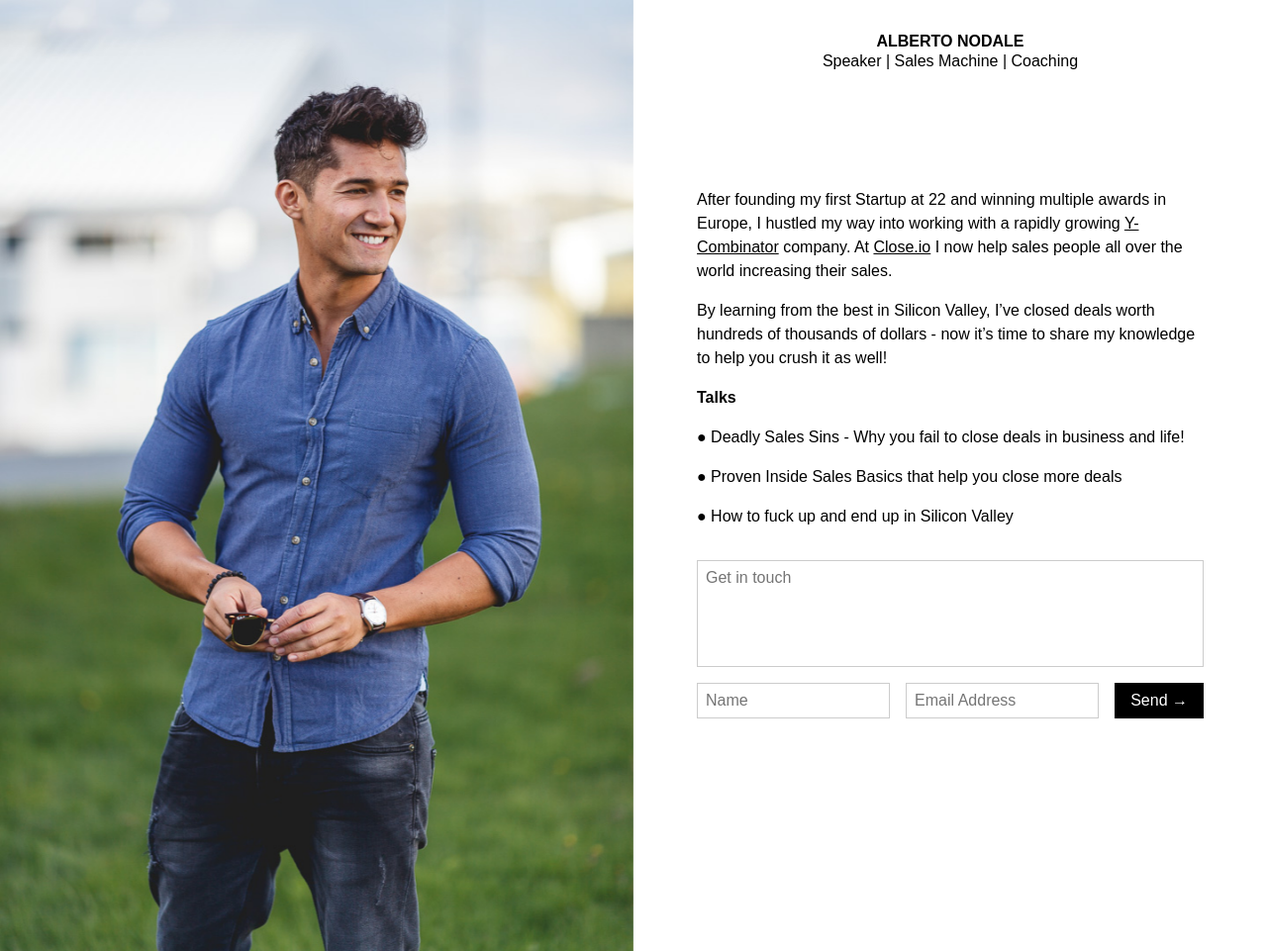
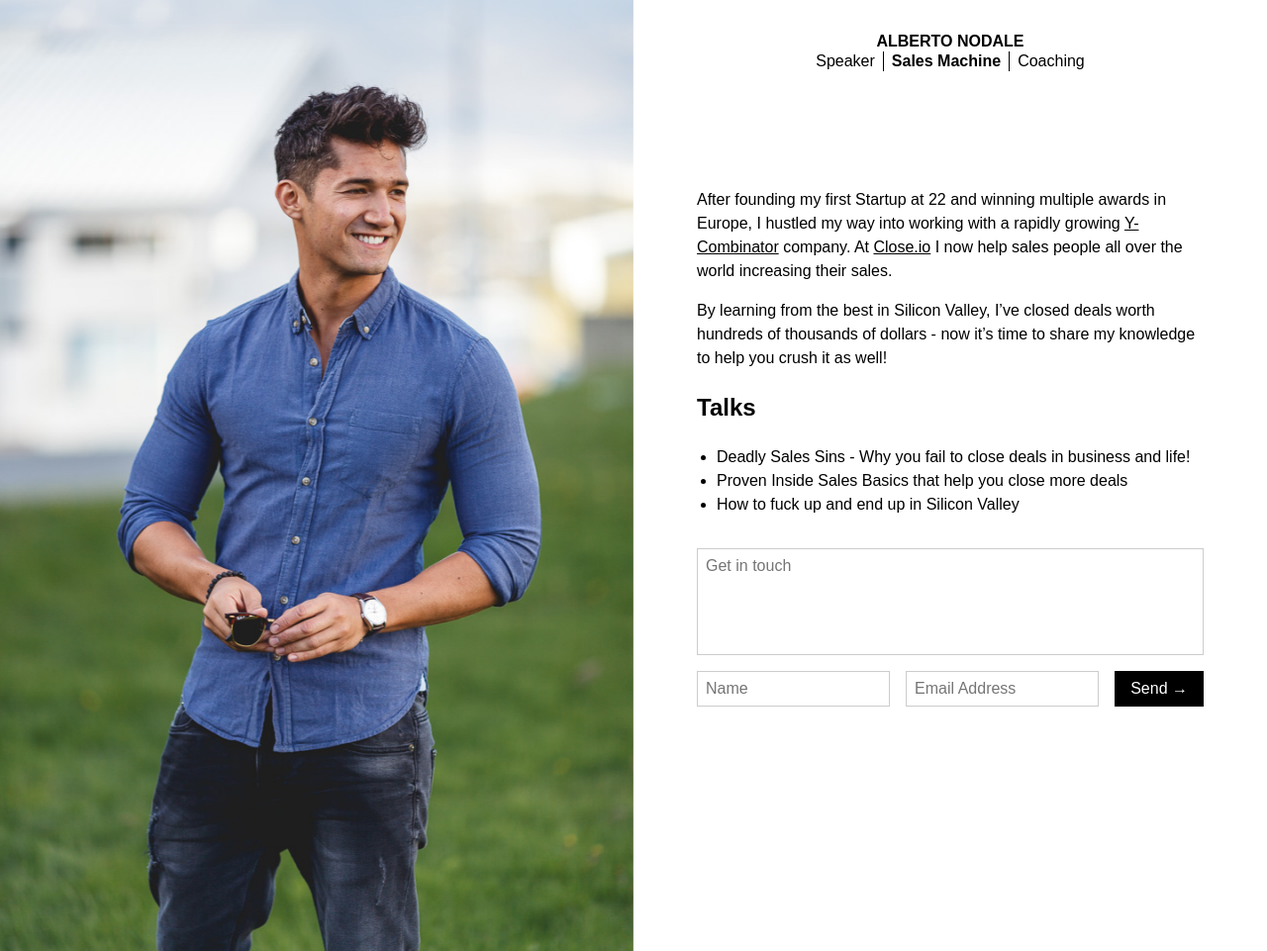
Before and after one commit to Albertonodale/albertonodale.com, a Jekyll site: the page built from index.md, in a window 1280 px wide and 961 px high. Shown: the whole window at 99% size. Built offline with Jekyll 4.4.1, drawn with Linux system fonts in a browser that asks for light colours; nearby versions of some CDN libraries; our own code applies the rules of GitHub Pages for plain Markdown files; a script that is not in the unit is left out.

Commit message:
Feat: Add bolding of even numbered subtitle items
- Added separate SEO content
- Added loop for subtitle items
- Corrected font fallback

```diff
--- a/_includes/head.html
+++ b/_includes/head.html
@@ -3,8 +3,8 @@
   <head>
     <meta charset="utf-8">
     <meta http-equiv="x-ua-compatible" content="ie=edge">
-    <title>{{ page.title }} — {{ page.subtitle }}</title>
-    <meta name="description" content="{{ page.opengraph.description }}">
+    <title>{{ page.seo.title }}</title>
+    <meta name="description" content="{{ page.seo.description }}">
     <meta name="viewport" content="width=device-width, initial-scale=1">
 
     <link rel="stylesheet" href="css/main.css">
--- a/_includes/header.html
+++ b/_includes/header.html
@@ -1,5 +1,9 @@
 <div class="header">
   <h1 class="header__title header__title--main">{{page.title}}</h1>
-  <h2 class="header__title">{{page.subtitle}}</h2>
+  <h2 class="header__title">
+    {% for subtitle in page.subtitle %}
+      <span>{{subtitle}}</span>
+    {% endfor %}
+  </h2>
   <h4 class="header__tagline">{{page.tagline}}</h4>
 </div>
--- a/css/main.scss
+++ b/css/main.scss
@@ -97,6 +97,21 @@
   font-weight: 300;
   font-size: 1em;
   margin: 0;
+  display: flex;
+  justify-content: center;
+
+  > span {
+    padding-left: $space/4;
+    padding-right: $space/4;
+  }
+
+  > span:nth-child(even) {
+    font-weight: 700;
+  }
+
+  > span:not(:last-child) {
+    border-right: 1px solid currentColor;
+  }
 }
 
 .header__title--main {
@@ -113,7 +128,7 @@
   visibility: hidden;
 
   .wf-freightbigpro-n3-active &,
-  .wf-freightbigpro-n3-failed & {
+  .wf-freightbigpro-n3-inactive & {
     visibility: visible;
   }
 
@@ -133,6 +148,10 @@
 
   > :first-child {
     margin-top: 0;
+  }
+
+  > ul {
+    padding-left: 1.25em;
   }
 
   @media (min-width: $break) {
```
Also changed, not shown: index.md (+17 -7 lines).
